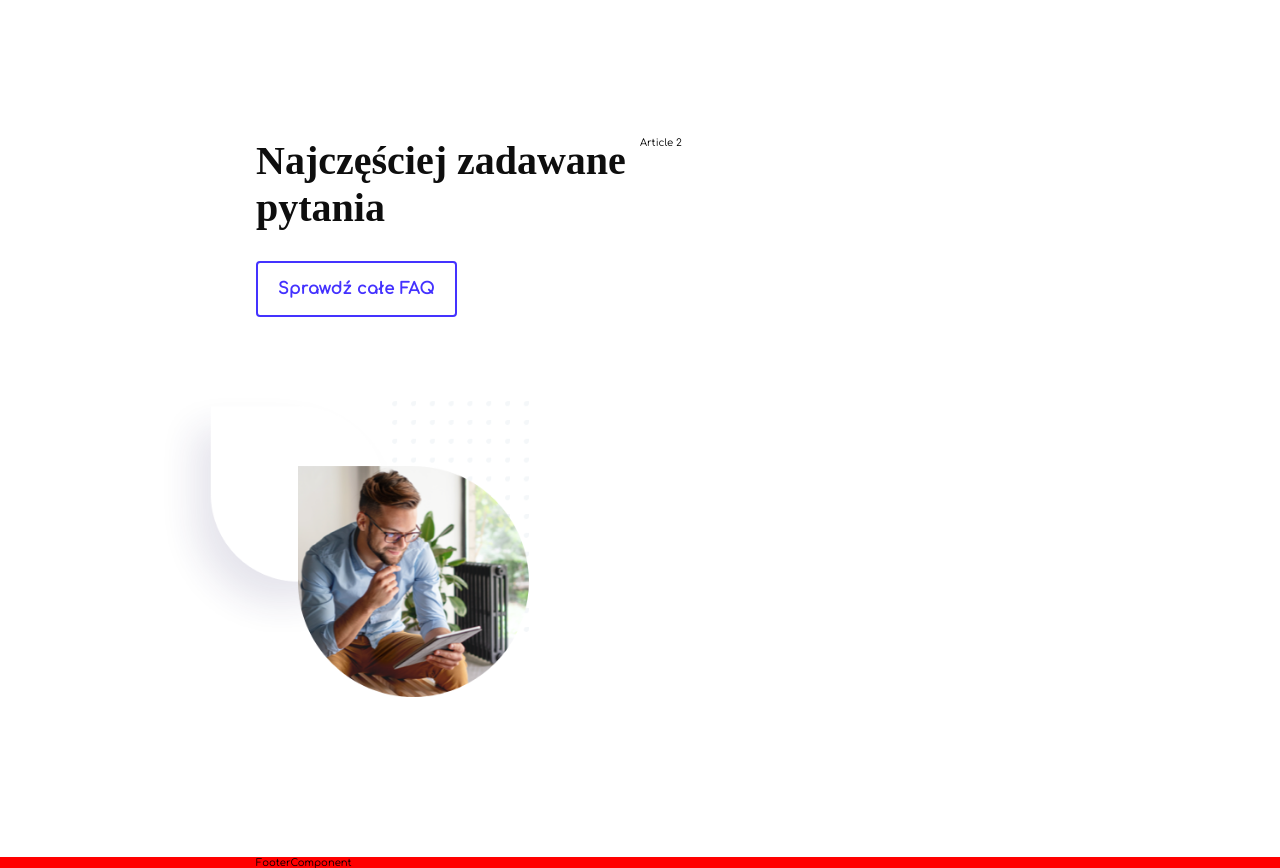
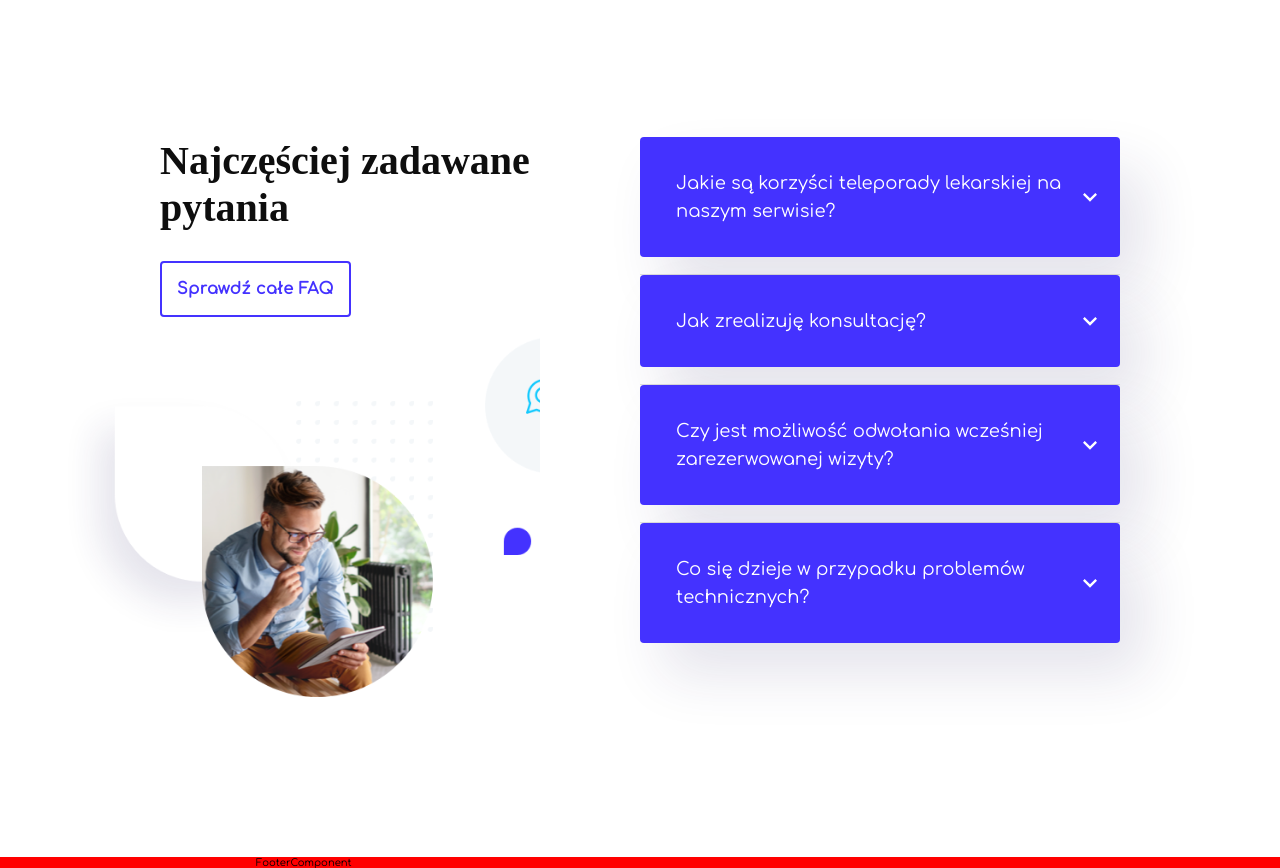
Before and after one commit to KrzysztofRajmund/emp-layout, a React (Create React App) app: page / in a window 1280 px wide. Shown: the part 1580-2448 px from the top of the page. Built offline with nearby package versions, Linux system fonts and the light colour scheme; a web font is replaced by a local one.

Commit message:
added according to faq component, slight changes with general styling

```diff
--- a/package.json
+++ b/package.json
@@ -12,6 +12,7 @@
     "@types/node": "^12.20.13",
     "@types/react": "^17.0.8",
     "@types/react-dom": "^17.0.5",
+    "clsx": "^1.1.1",
     "react": "^17.0.2",
     "react-dom": "^17.0.2",
     "react-router-dom": "^5.2.0",
--- a/src/components/LandingPage/Faq.tsx
+++ b/src/components/LandingPage/Faq.tsx
@@ -1,33 +1,129 @@
-import React from 'react';
+import React, { useState } from 'react';
+//clsx
+import clsx from 'clsx';
 //material ui
 import { makeStyles, createStyles, Theme } from '@material-ui/core/styles';
 import Button from '@material-ui/core/Button';
+import Accordion from '@material-ui/core/Accordion';
+import AccordionSummary from '@material-ui/core/AccordionSummary';
+import AccordionDetails from '@material-ui/core/AccordionDetails';
+import Typography from '@material-ui/core/Typography';
+import ExpandMoreIcon from '@material-ui/icons/ExpandMore';
+import { idText } from 'typescript';
 
 const useStyles = makeStyles((theme: Theme) =>
     createStyles({
         root: {
-            '& > *': {
-                margin: theme.spacing(1),
-
-            },
+            width: '100%',
         },
-
     }),
 );
 const Faq: React.FC = () => {
     const classes = useStyles();
+    const [activeFirst, setActiveFirst] = useState<boolean>(false);
+    const [activeSecond, setActiveSecond] = useState<boolean>(false);
+    const [activeThird, setActiveThird] = useState<boolean>(false);
+    const [activeFourth, setActiveFourth] = useState<boolean>(false);
+
+
+    const activeHandler = (id: any) => {
+        switch (id) {
+            case "activeFirst":
+                setActiveFirst(!activeFirst);
+                break;
+            case "activeSecond":
+                setActiveSecond(!activeSecond);
+                break;
+            case "activeThird":
+                setActiveThird(!activeThird);
+                break;
+            case "activeFourth":
+                setActiveFourth(!activeFourth);
+
+        }
+
+    }
+
     return (
         <section className="faq">
-
             <article className="faqCard">
                 <h3>Najczęściej zadawane pytania</h3>
                 <Button color="primary" variant="outlined">
                     Sprawdź całe FAQ
                     </Button>
-                <div className="faqCardImage"></div>
+                <div className="faqCardImage">
+                </div>
             </article>
-            <article className="faqCard">
-                Article 2
+            <article className={`${classes.root} faqCard`}>
+                <Accordion className={activeFirst ? "accord activeFirst" : "accord"}>
+                    <AccordionSummary
+                        onClick={() => activeHandler("activeFirst")}
+                        expandIcon={<ExpandMoreIcon className={activeFirst ? "accordIcon activeFirst" : "accordIcon"} />}
+                        aria-controls="panel2a-content"
+                        id="panel2a-header"
+                        className={activeFirst ? "accordHeader activeFirst" : "accordHeader"}
+                    >
+                        Jakie są korzyści teleporady lekarskiej na
+                        naszym serwisie?
+                    </AccordionSummary>
+                    <AccordionDetails className="accordDesc">
+                        <p>
+                            Lorem ipsum dolor sit amet, consectetur adipiscing elit. Suspendisse malesuada lacus ex,
+                            sit amet blandit leo lobortis eget.
+                       </p>
+                    </AccordionDetails>
+                </Accordion>
+                <Accordion className={activeSecond ? "accord activeSecond" : "accord"}>
+                    <AccordionSummary
+                        onClick={() => activeHandler("activeSecond")}
+                        expandIcon={<ExpandMoreIcon className={activeSecond ? "accordIcon activeSecond" : "accordIcon"} />}
+                        aria-controls="panel2a-content"
+                        id="panel2a-header"
+                        className={activeSecond ? "accordHeader activeSecond" : "accordHeader"}
+                    >
+                        Jak zrealizuję konsultację?
+                    </AccordionSummary>
+                    <AccordionDetails className="accordDesc">
+                        <p>
+                            Lorem ipsum dolor sit amet, consectetur adipiscing elit. Suspendisse malesuada lacus ex,
+                            sit amet blandit leo lobortis eget.
+                       </p>
+                    </AccordionDetails>
+                </Accordion>
+                <Accordion className={activeThird ? "accord activeThird" : "accord"}>
+                    <AccordionSummary
+                        onClick={() => activeHandler("activeThird")}
+                        expandIcon={<ExpandMoreIcon className={activeThird ? "accordIcon activeThird" : "accordIcon"} />}
+                        aria-controls="panel2a-content"
+                        id="panel2a-header"
+                        className={activeThird ? "accordHeader activeThird" : "accordHeader"}
+                    >
+                        Czy jest możliwość odwołania wcześniej zarezerwowanej wizyty?
+                    </AccordionSummary>
+                    <AccordionDetails className="accordDesc">
+                        <p>
+                            W przypadkach losowych gdy nie mogą Państwo zrealizować wizyty w umówionym terminie istnieje możliwość zmiany daty wizyty bądź jej odwołania do 24h przed planowym terminem. Dokonają Państwo tego za pomocą linka przesłanego w potwierdzeniu rezerwacji na podany przez Państwa adres e-mail.
+                       </p>
+                    </AccordionDetails>
+                </Accordion>
+                <Accordion className={activeFourth ? "accord activeFourth" : "accord"}>
+                    <AccordionSummary
+                        onClick={() => activeHandler("activeFourth")}
+                        expandIcon={<ExpandMoreIcon className={activeFourth ? "accordIcon activeFourth" : "accordIcon"} />}
+                        aria-controls="panel2a-content"
+                        id="panel2a-header"
+                        className={activeFourth ? "accordHeader activeFourth" : "accordHeader"}
+                    >
+                        Co się dzieje w przypadku problemów technicznych?
+                    </AccordionSummary>
+                    <AccordionDetails className="accordDesc">
+                        <p>
+                            Lorem ipsum dolor sit amet, consectetur adipiscing elit. Suspendisse malesuada lacus ex,
+                            sit amet blandit leo lobortis eget.
+                       </p>
+                    </AccordionDetails>
+                </Accordion>
+
             </article>
 
         </section>
--- a/src/components/LandingPage/LandingPage.tsx
+++ b/src/components/LandingPage/LandingPage.tsx
@@ -24,7 +24,7 @@ theme.overrides = {
     //button
     MuiButton: {
         root: {
-            padding: "1.2rem 2rem",
+            padding: "1.2rem 1.5rem",
             fontWeight: 600,
             borderRadius: "4px",
             textTransform: 'none', // removes uppercase transformation as it si default of material UI
@@ -32,7 +32,7 @@ theme.overrides = {
         },
         outlinedPrimary: {
             border: "2px solid #4432ff",
-            padding: "1.2rem 2rem",
+            padding: "1.2rem 1.5rem",
             '&:hover': {
                 backgroundColor: "#eee",
                 border: "2px solid #4432ff",
--- a/src/styles/layout/_gridContainer.scss
+++ b/src/styles/layout/_gridContainer.scss
@@ -5,5 +5,5 @@
 }
 
 .gridContainer > section {
-  padding: 0 25.6rem;
+  padding: 0 16rem;
 }
--- a/src/styles/main.css
+++ b/src/styles/main.css
@@ -48,6 +48,7 @@ hr {
   color: #4a4764;
   font-size: 1.6rem;
   font-family: "Comfortaa", cursive;
+  line-height: 2.8rem;
 }
 
 .introCard button {
@@ -71,7 +72,7 @@ hr {
 .introCard:last-child img:last-of-type {
   position: absolute;
   top: 12%;
-  right: 15%;
+  right: 13%;
   height: 45vh;
 }
 
@@ -115,6 +116,7 @@ hr {
   color: #4a4764;
   font-size: 1.6rem;
   font-family: "Comfortaa", cursive;
+  line-height: 2.8rem;
   width: 70%;
 }
 
@@ -139,6 +141,7 @@ hr {
   font-size: 4rem;
   margin-top: 0;
   margin-bottom: 3rem;
+  padding-right: 2rem;
 }
 
 .faqCard:first-child button {
@@ -153,6 +156,56 @@ hr {
   background-image: url("../assets/illustration-faq.png");
   background-size: cover;
   background-repeat: no-repeat;
+}
+
+.faqCard:last-child p {
+  color: #4a4764;
+  font-size: 1.6rem;
+  font-family: "Comfortaa", cursive;
+  line-height: 2.8rem;
+}
+
+.faqCard:last-child .accord {
+  background-color: #4432ff;
+  border-radius: 4px;
+  border: none;
+  -webkit-box-shadow: 24px 32px 56px 0 rgba(39, 33, 99, 0.12);
+          box-shadow: 24px 32px 56px 0 rgba(39, 33, 99, 0.12);
+  margin-bottom: 1.8rem;
+  padding: 2rem 0rem 2rem 2rem;
+  -webkit-transition: all 0.3s ease-in-out;
+  transition: all 0.3s ease-in-out;
+}
+
+.faqCard:last-child .accordHeader {
+  font-size: 1.8rem;
+  font-family: "Comfortaa", cursive;
+  line-height: 2.8rem;
+  color: #fff;
+  background-color: #4432ff;
+  -webkit-transition: all 0.3s ease-in-out;
+  transition: all 0.3s ease-in-out;
+}
+
+.faqCard:last-child .accordDesc {
+  background-color: transparent;
+  border-radius: 0 0 4px 4px;
+}
+
+.faqCard:last-child .accordIcon {
+  font-size: 2.8rem;
+  color: #fff;
+  background-color: #4432ff;
+  -webkit-transition: all 0.3s ease-in-out;
+  transition: all 0.3s ease-in-out;
+}
+
+.faqCard:last-child .activeFirst,
+.faqCard:last-child .activeSecond,
+.faqCard:last-child .activeThird,
+.faqCard:last-child .activeFourth {
+  color: #4432ff;
+  background-color: #fff;
 }
 
 header {
@@ -182,6 +235,6 @@ footer {
 }
 
 .gridContainer > section {
-  padding: 0 25.6rem;
+  padding: 0 16rem;
 }
 /*# sourceMappingURL=main.css.map */
--- a/src/styles/sections/_faq.scss
+++ b/src/styles/sections/_faq.scss
@@ -12,6 +12,7 @@
       @include headingThird;
       margin-top: 0;
       margin-bottom: 3rem;
+      padding-right: 2rem;
     }
     button {
       font-size: 1.6rem;
@@ -26,4 +27,44 @@
       background-repeat: no-repeat;
     }
   }
+
+  &:last-child {
+    p {
+      @include paragraphNormal;
+    }
+
+    .accord {
+      background-color: $supplementaryColor;
+      border-radius: 4px;
+      border: none;
+      box-shadow: 24px 32px 56px 0 rgba(39, 33, 99, 0.12);
+      margin-bottom: 1.8rem;
+      padding: 2rem 0rem 2rem 2rem;
+      transition: all 0.3s ease-in-out;
+    }
+    .accordHeader {
+      @include title;
+      color: $primaryColor;
+      background-color: $supplementaryColor;
+      transition: all 0.3s ease-in-out;
+    }
+    .accordDesc {
+      background-color: transparent;
+      border-radius: 0 0 4px 4px;
+    }
+    .accordIcon {
+      font-size: 2.8rem;
+      color: $primaryColor;
+      background-color: $supplementaryColor;
+      transition: all 0.3s ease-in-out;
+    }
+
+    .activeFirst,
+    .activeSecond,
+    .activeThird,
+    .activeFourth {
+      color: $supplementaryColor;
+      background-color: $primaryColor;
+    }
+  }
 }
--- a/src/styles/sections/_intro.scss
+++ b/src/styles/sections/_intro.scss
@@ -29,7 +29,7 @@
     img:last-of-type {
       position: absolute;
       top: 12%;
-      right: 15%;
+      right: 13%;
       height: 45vh;
     }
   }
--- a/src/styles/util/_functions.scss
+++ b/src/styles/util/_functions.scss
@@ -22,4 +22,12 @@
   color: $paragraphColor;
   font-size: 1.6rem;
   font-family: $familyFontsPrimary;
+  line-height: 2.8rem;
 }
+
+//title
+@mixin title {
+  font-size: 1.8rem;
+  font-family: $familyFontsPrimary;
+  line-height: 2.8rem;
+}
```
Also changed, not shown: 1 other file (tests, documents, lock files or other folders).
